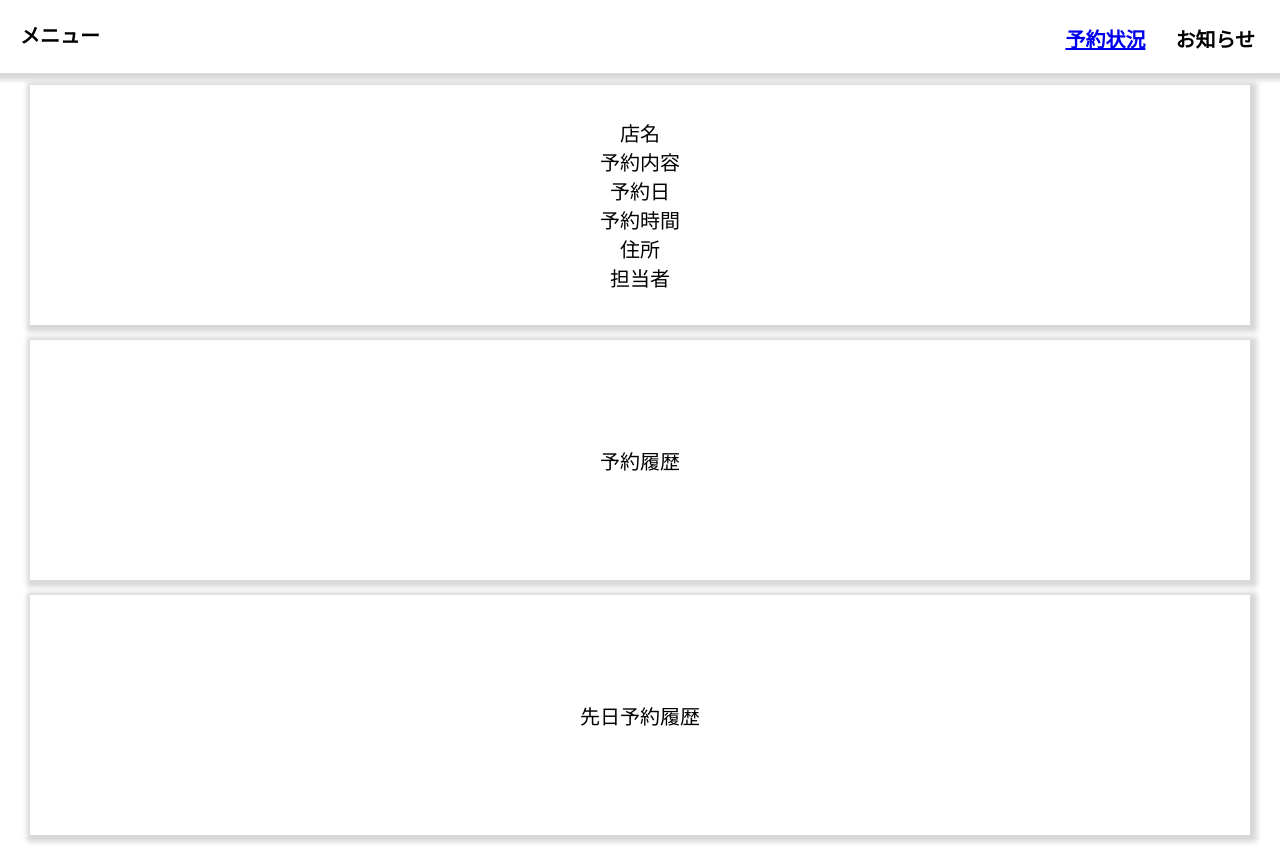
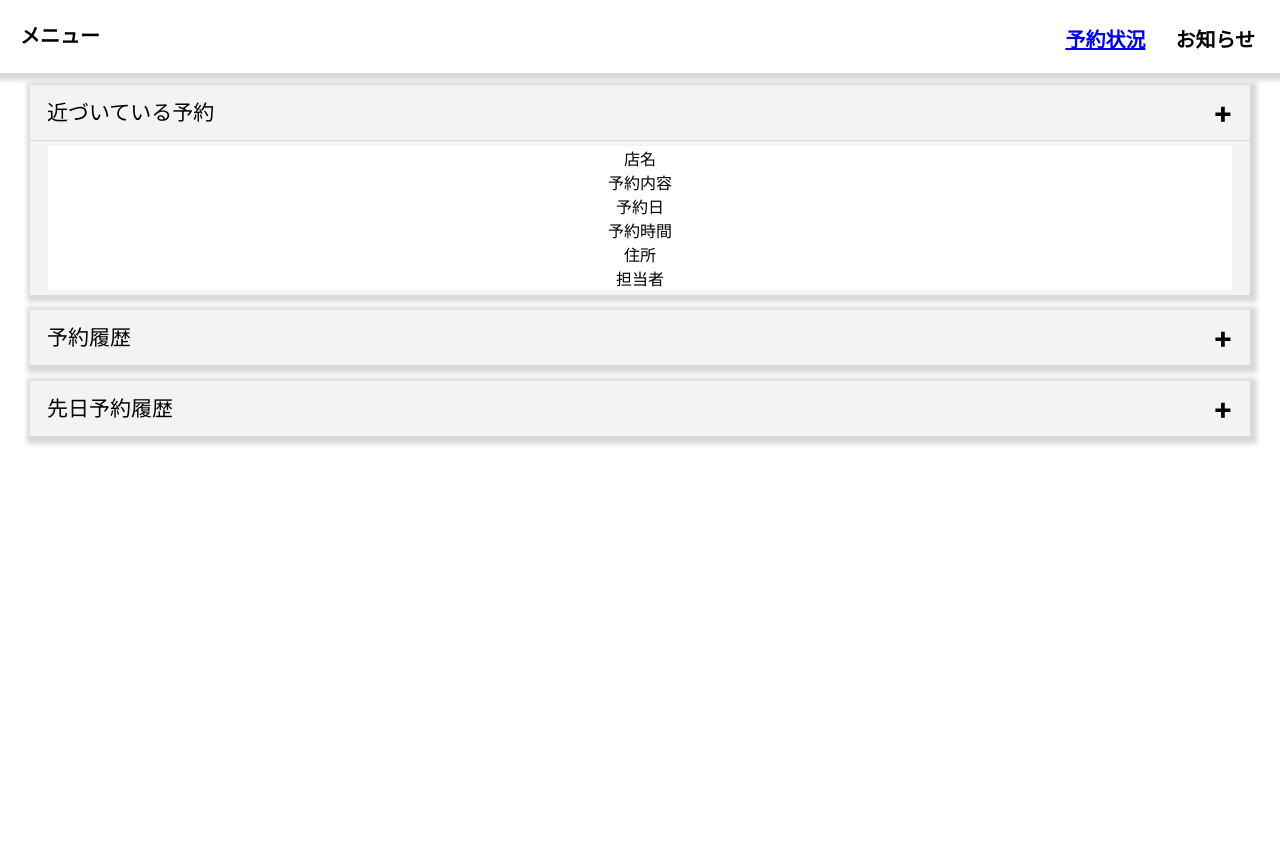
Before and after one commit to Espi8624/reservation_web, a React (Create React App) app: page /chkreservation in a window 1280 px wide. After the commit the page ends 800 px from the top, so only its background shows below. Built offline with nearby package versions, Linux system fonts and the light colour scheme.

Commit message:
update design

```diff
--- a/src/App.css
+++ b/src/App.css
@@ -44,14 +44,33 @@
   background-color: #ffffff;
   box-shadow: 2px 2px 5px 5px #d9d8d8;
 
-  min-height: 30vh;
+  /* min-height: 30vh; */
   margin: 5px 30px 15px 30px;
   display: flex;
   flex-direction: column;
   align-items: center;
-  justify-content: center;
-  font-size: calc(4px + 2vmin);
+  /* justify-content: center; */
   color: black;
+
+  background-color: #f3f3f3;
+}
+.content_title{
+  display: flex;
+  justify-content: space-between;
+
+  width: 100%;
+  height: 55px;
+  line-height: 55px;
+
+  border-bottom: 1px solid #d9d8d8;
+}
+.content_title_text { margin-left: 17px; font-size: 21px; font-weight: lighter; }
+.content_title_icon { margin-right: 17px; font-size: 30px; font-weight: bold; }
+.content_card {
+  margin: 5px 0 5px 0;
+  width: 97%;
+
+  background-color: #ffffff;
 }
 
 .search-wrap {
--- a/src/components/MainPage.js
+++ b/src/components/MainPage.js
@@ -12,32 +12,32 @@ function MainPage() {
                 <div className="element-card">
                     <div className="element-photo">写真</div>
                     <div className="element-title">店名</div>
-                    <div className="element-button">今すぐ予約</div>
+                    <div className="element-button">予約する</div>
                 </div>
                 <div className="element-card">
                     <div className="element-photo">写真</div>
                     <div className="element-title">店名</div>
-                    <div className="element-button">今すぐ予約</div>
+                    <div className="element-button">予約する</div>
                 </div>
                 <div className="element-card">
                     <div className="element-photo">写真</div>
                     <div className="element-title">店名</div>
-                    <div className="element-button">今すぐ予約</div>
+                    <div className="element-button">予約する</div>
                 </div>
                 <div className="element-card">
                     <div className="element-photo">写真</div>
                     <div className="element-title">店名</div>
-                    <div className="element-button">今すぐ予約</div>
+                    <div className="element-button">予約する</div>
                 </div>
                 <div className="element-card">
                     <div className="element-photo">写真</div>
                     <div className="element-title">店名</div>
-                    <div className="element-button">今すぐ予約</div>
+                    <div className="element-button">予約する</div>
                 </div>
                 <div className="element-card">
                     <div className="element-photo">写真</div>
                     <div className="element-title">店名</div>
-                    <div className="element-button">今すぐ予約</div>
+                    <div className="element-button">予約する</div>
                 </div>
             </div>
         </>
--- a/src/components/ReservationCheckPage.js
+++ b/src/components/ReservationCheckPage.js
@@ -2,6 +2,11 @@ function ReservationCheckPage() {
   return (
     <>
       <div className="content">
+        <div className="content_title">
+          <div className="content_title_text">近づいている予約</div>
+          <div className="content_title_icon">+</div>
+        </div>
+        <div className="content_card">
           <div>店名</div>
           <div>予約内容</div>
           <div>予約日</div>
@@ -9,13 +14,21 @@ function ReservationCheckPage() {
           <div>住所</div>
           <div>担当者</div>
         </div>
+      </div>
+
 
       <div className="content">
-          予約履歴
+        <div className="content_title">
+          <div className="content_title_text">予約履歴</div>
+          <div className="content_title_icon">+</div>
+        </div>
       </div>
 
       <div className="content">
-          先日予約履歴
+        <div className="content_title">
+          <div className="content_title_text">先日予約履歴</div>
+          <div className="content_title_icon">+</div>
+        </div>
       </div>
     </>
   );
```
Lines whose indentation alone changed are shown as unchanged.
